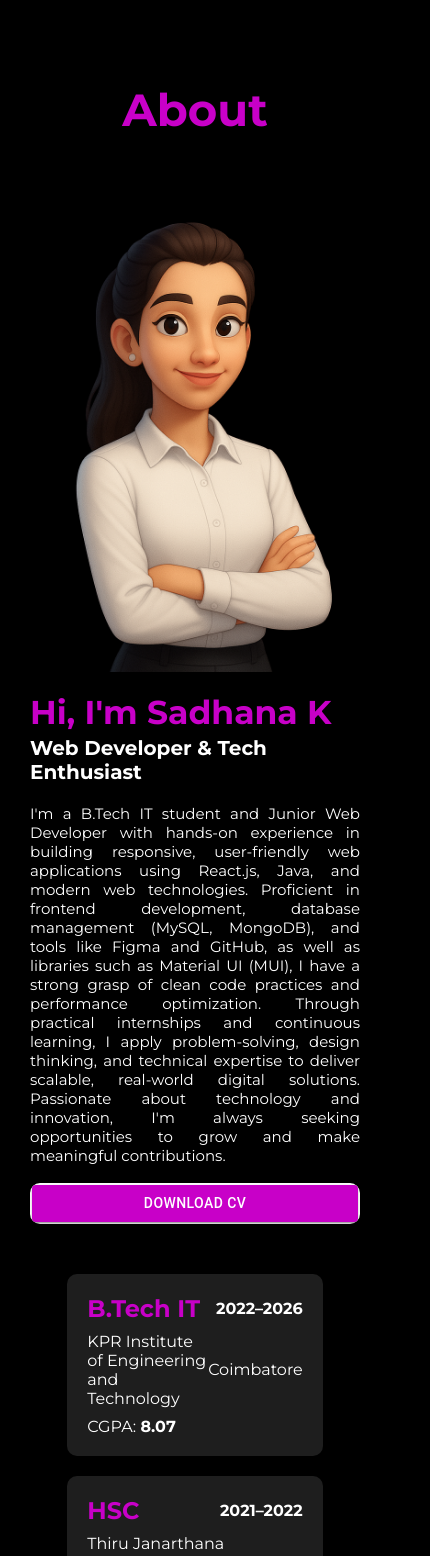
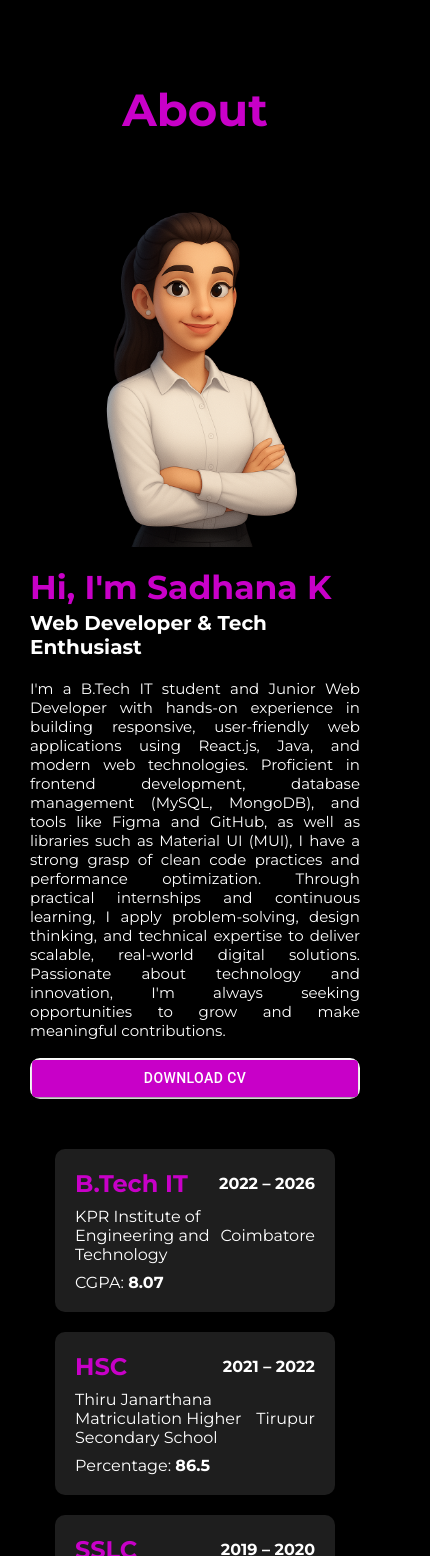
Before and after one commit to SadhanaK266/my-portfolio, a React (Vite) app: page / in a window 390 px wide. Shown: the part 444-2000 px from the top of the page, 430 px wide, since content can reach past the window. Built offline with nearby package versions, Linux system fonts and the light colour scheme.

Commit message:
About styles updated

```diff
--- a/src/components/about/About.jsx
+++ b/src/components/about/About.jsx
@@ -39,7 +39,7 @@ export const About = () => {
           <div className="content">
             <div className="top">
               <h2>B.Tech IT</h2>
-              <h4>2022–2026</h4>
+              <h4>2022 – 2026</h4>
             </div>
             <div className="bottom">
               <p>KPR Institute of Engineering and Technology</p>
@@ -51,7 +51,7 @@ export const About = () => {
           <div className="content">
             <div className="top">
               <h2>HSC</h2>
-              <h4>2021–2022</h4>
+              <h4>2021 – 2022</h4>
             </div>
             <div className="bottom">
               <p>Thiru Janarthana Matriculation Higher Secondary School</p>
@@ -63,7 +63,7 @@ export const About = () => {
           <div className="content">
             <div className="top">
               <h2>SSLC</h2>
-              <h4>2019–2020</h4>
+              <h4>2019 – 2020</h4>
             </div>
             <div className="bottom">
               <p>Thiru Janarthana Matriculation Higher Secondary School</p>
--- a/src/components/about/About.scss
+++ b/src/components/about/About.scss
@@ -26,7 +26,8 @@
         width: 40%;
 
         & img {
-        width: 530px;
+            width: 100%;
+            max-width: 530px;
             border-radius: 2px;
 
             &:hover {
@@ -154,9 +155,12 @@
         flex-direction: column;
 
         & .home__left {
+            width: 100%;
+            max-width: 470px;
             & img {
-          margin-top: 25px;
-          width: 470px;
+                margin-top: 20px;
+                width: 100%;
+                max-width: 470px;
                 margin-bottom: 10px;
             }
         }
@@ -189,12 +193,15 @@
     .about {
         & .about__content {
             & .content {
-          width: 73%;
+                width: 80%;
             }
         }
 
         & .about__details {
             & .detail {
+                width: 80%;
+                margin-bottom: 10px;
+
                 & h3 {
                     font-size: 16px;
                 }
```
Lines whose indentation alone changed are shown as unchanged.
